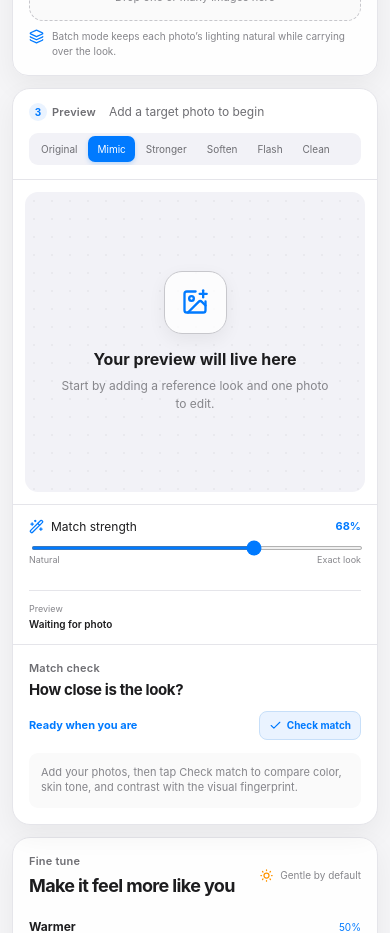
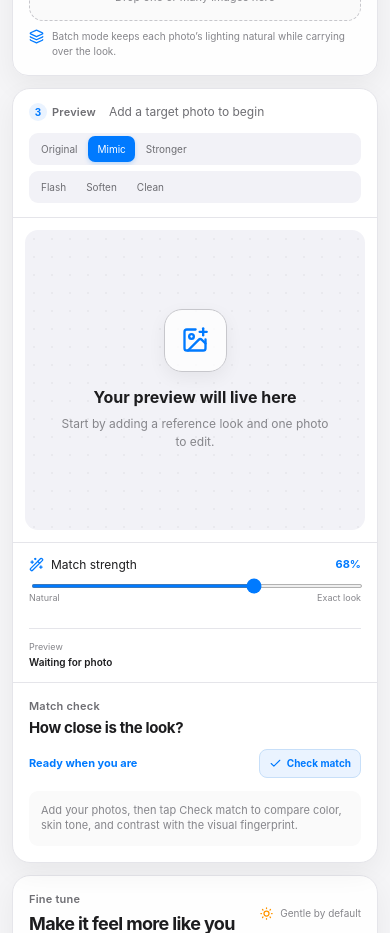
Before and after one commit to kngaerlan/mimic, a React (Vite) app: page / in a window 390 px wide. Shown: the part 900-1833 px from the top of the page. Built offline with nearby package versions, Linux system fonts and the light colour scheme.

Commit message:
Make look effects toggles and keep match check responsive

```diff
--- a/src/App.tsx
+++ b/src/App.tsx
@@ -30,7 +30,7 @@ import {
 } from './lib/mimic'
 
 type ReferenceImage = { id: string; name: string; url: string; width: number; height: number; stats: ReturnType<typeof analyzeImage> }
-type TargetImage = { id: string; name: string; url: string; processedUrl?: string; status: 'ready' | 'processing' | 'done' | 'error' }
+type TargetImage = { id: string; name: string; url: string; processedUrl?: string; stats?: ImageStats; status: 'ready' | 'processing' | 'done' | 'error' }
 
 const emptyFingerprint: StyleFingerprint = {
   warmth: 0,
@@ -51,15 +51,21 @@ const emptyFingerprint: StyleFingerprint = {
 }
 
 const initialControls: EditControls = { strength: 68, warmer: 0, softer: 0, film: 28, color: 0, flash: 0, clean: 0 }
-type PreviewMode = 'original' | 'mimic' | 'stronger' | 'softer' | 'flash' | 'clean'
+type PreviewMode = 'original' | 'mimic' | 'stronger'
+type LookEffects = { flash: boolean; soften: boolean; clean: boolean }
+const initialEffects: LookEffects = { flash: false, soften: false, clean: false }
 
-const getEffectiveControls = (controls: EditControls, mode: PreviewMode): EditControls => {
+const getEffectiveControls = (controls: EditControls, mode: PreviewMode, effects: LookEffects): EditControls => {
+  const effective = { ...controls }
   if (mode === 'original') return { ...controls, strength: 0, flash: 0, clean: 0 }
-  if (mode === 'stronger') return { ...controls, strength: Math.min(100, controls.strength + 22) }
-  if (mode === 'softer') return { ...controls, softer: Math.max(controls.softer, 34), strength: Math.max(0, controls.strength - 8) }
-  if (mode === 'flash') return { ...controls, flash: Math.max(controls.flash, 76) }
-  if (mode === 'clean') return { ...controls, clean: Math.max(controls.clean, 84), film: Math.min(controls.film, 8) }
-  return controls
+  if (mode === 'stronger') effective.strength = Math.min(100, controls.strength + 22)
+  if (effects.soften) effective.softer = Math.max(controls.softer, 42)
+  if (effects.flash) effective.flash = Math.max(controls.flash, 82)
+  if (effects.clean) {
+    effective.clean = Math.max(controls.clean, 88)
+    effective.film = Math.min(controls.film, 8)
+  }
+  return effective
 }
 
 const makeId = () => `${Date.now()}-${Math.random().toString(36).slice(2)}`
@@ -119,6 +125,7 @@ function App() {
   const [selectedTargetId, setSelectedTargetId] = useState<string>()
   const [fingerprint, setFingerprint] = useState<StyleFingerprint>(emptyFingerprint)
   const [controls, setControls] = useState<EditControls>(initialControls)
+  const [effects, setEffects] = useState<LookEffects>(initialEffects)
   const [previewMode, setPreviewMode] = useState<PreviewMode>('mimic')
   const [compareOriginal, setCompareOriginal] = useState(false)
   const [isAnalyzing, setIsAnalyzing] = useState(false)
@@ -133,7 +140,7 @@ function App() {
   const fingerprintDefinitions = useMemo(() => getFingerprintDefinitions(fingerprint), [fingerprint])
   const styleReady = references.length > 0
   const fingerprintConfidence = styleReady ? Math.min(100, 34 + references.length * 9 + Math.round(fingerprint.skinCoverage * 16)) : 0
-  const matchMetrics = matchChecked && selectedTargetStats && styleReady ? getMatchMetrics(fingerprint, selectedTargetStats, getEffectiveControls(controls, previewMode)) : undefined
+  const matchMetrics = matchChecked && selectedTargetStats && styleReady ? getMatchMetrics(fingerprint, selectedTargetStats, getEffectiveControls(controls, previewMode, effects)) : undefined
 
   useEffect(() => {
     if (!selectedTargetId && targets[0]) setSelectedTargetId(targets[0].id)
@@ -153,7 +160,7 @@ function App() {
       }
       try {
         const image = await loadImage(selectedTarget.url)
-        const stats = analyzeImage(image)
+        const stats = selectedTarget.stats ?? analyzeImage(image)
         if (!cancelled) setSelectedTargetStats(stats)
       } catch {
         if (!cancelled) setSelectedTargetStats(undefined)
@@ -208,7 +215,7 @@ function App() {
       try {
         const image = await loadImage(url)
         if (!image.naturalWidth || !image.naturalHeight) throw new Error('Image has no size')
-        return { id: makeId(), name: file.name, url, status: 'ready' as const }
+        return { id: makeId(), name: file.name, url, stats: analyzeImage(image), status: 'ready' as const }
       } catch {
         URL.revokeObjectURL(url)
         return null
@@ -234,11 +241,11 @@ function App() {
         setTargets((current) => current.map((target) => target.id === selectedTarget.id ? { ...target, processedUrl: undefined, status: 'ready' } : target))
         return
       }
-      const modeControls = getEffectiveControls(controls, previewMode)
+      const modeControls = getEffectiveControls(controls, previewMode, effects)
       setTargets((current) => current.map((target) => target.id === selectedTarget.id ? { ...target, status: 'processing' } : target))
       try {
         const image = await loadImage(selectedTarget.url)
-        const processedUrl = applyMimic(image, fingerprint, modeControls)
+        const processedUrl = await applyMimic(image, fingerprint, modeControls)
         if (!cancelled) setTargets((current) => current.map((target) => target.id === selectedTarget.id ? { ...target, processedUrl, status: 'done' } : target))
       } catch {
         if (!cancelled) setTargets((current) => current.map((target) => target.id === selectedTarget.id ? { ...target, status: 'error' } : target))
@@ -246,18 +253,17 @@ function App() {
     }
     void render()
     return () => { cancelled = true }
-  }, [selectedTarget?.id, selectedTarget?.url, styleReady, fingerprint, controls, previewMode])
+  }, [selectedTarget?.id, selectedTarget?.url, styleReady, fingerprint, controls, effects, previewMode])
 
   const updateControl = (key: keyof EditControls, value: number) => setControls((current) => ({ ...current, [key]: value }))
 
   const setMode = (mode: PreviewMode) => {
     setPreviewMode(mode)
-    if (mode === 'original') updateControl('strength', 0)
-    if (mode === 'mimic') updateControl('strength', 68)
-    if (mode === 'stronger') updateControl('strength', 88)
-    if (mode === 'softer') updateControl('strength', 68)
-    if (mode === 'flash') updateControl('strength', 72)
-    if (mode === 'clean') updateControl('strength', 68)
+  }
+
+  const toggleEffect = (effect: keyof LookEffects) => {
+    setPreviewMode('mimic')
+    setEffects((current) => ({ ...current, [effect]: !current[effect] }))
   }
 
   const checkMatch = () => {
@@ -265,8 +271,6 @@ function App() {
       setNotice('Add at least one reference photo first.')
     } else if (!selectedTargetStats || !selectedTarget) {
       setNotice('Add a photo to edit first.')
-    } else if (selectedTarget.status === 'processing') {
-      setNotice('Mimic is still preparing this preview.')
     } else {
       setIsCheckingMatch(true)
       window.setTimeout(() => {
@@ -352,7 +356,7 @@ function App() {
           </aside>
 
           <section className="preview-panel">
-            <div className="preview-toolbar"><div className="toolbar-label"><span className="panel-kicker"><span className="step-number">3</span> Preview</span><span className="preview-status">{selectedTarget ? selectedTarget.name : 'Add a target photo to begin'}</span></div><div className="mode-switch" role="group" aria-label="Preview mode">{(['original', 'mimic', 'stronger', 'softer', 'flash', 'clean'] as const).map((mode) => <button key={mode} className={previewMode === mode ? 'active' : ''} onClick={() => setMode(mode)}>{mode === 'softer' ? 'Soften' : mode[0].toUpperCase() + mode.slice(1)}</button>)}</div></div>
+            <div className="preview-toolbar"><div className="toolbar-label"><span className="panel-kicker"><span className="step-number">3</span> Preview</span><span className="preview-status">{selectedTarget ? selectedTarget.name : 'Add a target photo to begin'}</span></div><div className="preview-controls"><div className="mode-switch" role="group" aria-label="Preview mode">{(['original', 'mimic', 'stronger'] as const).map((mode) => <button key={mode} className={previewMode === mode ? 'active' : ''} onClick={() => setMode(mode)}>{mode[0].toUpperCase() + mode.slice(1)}</button>)}</div><div className="effect-toggles" role="group" aria-label="Optional look effects"><button className={effects.flash ? 'active' : ''} aria-pressed={effects.flash} onClick={() => toggleEffect('flash')}>Flash</button><button className={effects.soften ? 'active' : ''} aria-pressed={effects.soften} onClick={() => toggleEffect('soften')}>Soften</button><button className={effects.clean ? 'active' : ''} aria-pressed={effects.clean} onClick={() => toggleEffect('clean')}>Clean</button></div></div></div>
             <div className={`preview-stage ${!displayUrl ? 'is-empty' : ''}`}>
               {displayUrl ? <img src={displayUrl} alt="Mimic preview" /> : <div className="preview-empty"><div className="empty-orbit"><ImagePlus size={28} /></div><h3>Your preview will live here</h3><p>Start by adding a reference look and one photo to edit.</p></div>}
               {selectedTarget?.status === 'processing' && <div className="processing-overlay"><LoaderCircle className="spin" size={22} /><span>Adapting your look…</span></div>}
--- a/src/lib/mimic.ts
+++ b/src/lib/mimic.ts
@@ -244,12 +244,12 @@ export const getMatchMetrics = (fingerprint: StyleFingerprint, target: ImageStat
 }
 
 const resizeForOutput = (image: HTMLImageElement) => {
-  const maxDimension = 2400
+  const maxDimension = 1800
   const scale = Math.min(1, maxDimension / Math.max(image.naturalWidth, image.naturalHeight))
   return { width: Math.max(1, Math.round(image.naturalWidth * scale)), height: Math.max(1, Math.round(image.naturalHeight * scale)) }
 }
 
-export const applyMimic = (image: HTMLImageElement, fingerprint: StyleFingerprint, controls: EditControls) => {
+export const applyMimic = async (image: HTMLImageElement, fingerprint: StyleFingerprint, controls: EditControls) => {
   const { width, height } = resizeForOutput(image)
   const canvas = document.createElement('canvas')
   canvas.width = width
@@ -276,6 +276,11 @@ export const applyMimic = (image: HTMLImageElement, fingerprint: StyleFingerprin
   const skinWarmthDelta = fingerprint.skinWarmth - sourceStats.skinWarmth
   const skinBrightnessDelta = fingerprint.skinBrightness - sourceStats.skinBrightness
   const skinSaturationDelta = fingerprint.skinSaturation - sourceStats.skinSaturation
+
+  const yieldToBrowser = () => new Promise<void>((resolve) => {
+    if (typeof requestAnimationFrame === 'function') requestAnimationFrame(() => resolve())
+    else setTimeout(resolve, 0)
+  })
 
   for (let y = 0; y < height; y += 1) {
     for (let x = 0; x < width; x += 1) {
@@ -326,6 +331,7 @@ export const applyMimic = (image: HTMLImageElement, fingerprint: StyleFingerprin
       data[index + 1] = clamp((g * vignette + grain) * 255, 0, 255)
       data[index + 2] = clamp((b * vignette + grain) * 255, 0, 255)
     }
+    if (y > 0 && y % 24 === 0) await yieldToBrowser()
   }
 
   context.putImageData(frame, 0, 0)
--- a/src/styles.css
+++ b/src/styles.css
@@ -94,9 +94,14 @@ button:disabled { cursor: not-allowed; opacity: .45; }
 }
 
 /* Quick look controls stay easy to reach without making the preview feel busy. */
-.mode-switch { max-width: 100%; overflow-x: auto; scrollbar-width: none; }
+.preview-controls { display: flex; align-items: center; justify-content: flex-end; gap: 6px; min-width: 0; }
+.mode-switch, .effect-toggles { max-width: 100%; overflow-x: auto; scrollbar-width: none; }
 .mode-switch::-webkit-scrollbar { display: none; }
+.effect-toggles::-webkit-scrollbar { display: none; }
 .mode-switch button { flex: 0 0 auto; white-space: nowrap; }
+.effect-toggles { display: flex; gap: 2px; padding: 3px; background: #f2f2f7; border-radius: 9px; }
+.effect-toggles button { flex: 0 0 auto; padding: 7px 9px; color: #6e6e73; background: transparent; border-radius: 7px; font-size: 10px; white-space: nowrap; }
+.effect-toggles button.active { color: #fff; background: #5e5ce6; box-shadow: 0 2px 5px rgba(94,92,230,.22); }
 .match-report-actions { display: flex; align-items: center; justify-content: flex-end; gap: 9px; }
 .match-report-actions > strong { color: #007aff; font-size: 11px; font-weight: 650; white-space: nowrap; }
 .check-match-button { display: inline-flex; align-items: center; gap: 5px; padding: 7px 9px; color: #007aff; background: #eaf3ff; border: 1px solid #c7dff9; border-radius: 8px; font-size: 10px; font-weight: 650; white-space: nowrap; }
@@ -104,7 +109,8 @@ button:disabled { cursor: not-allowed; opacity: .45; }
 .target-item:focus-visible, .upload-zone:focus-visible, .check-match-button:focus-visible, .mode-switch button:focus-visible { outline: 3px solid rgba(0,122,255,.22); outline-offset: 2px; }
 
 @media (max-width: 780px) {
-  .mode-switch { width: 100%; justify-content: flex-start; }
+  .preview-controls { width: 100%; align-items: stretch; flex-direction: column; }
+  .mode-switch, .effect-toggles { width: 100%; justify-content: flex-start; }
   .match-report-heading { align-items: flex-start; flex-direction: column; }
   .match-report-actions { width: 100%; justify-content: space-between; }
 }
```
